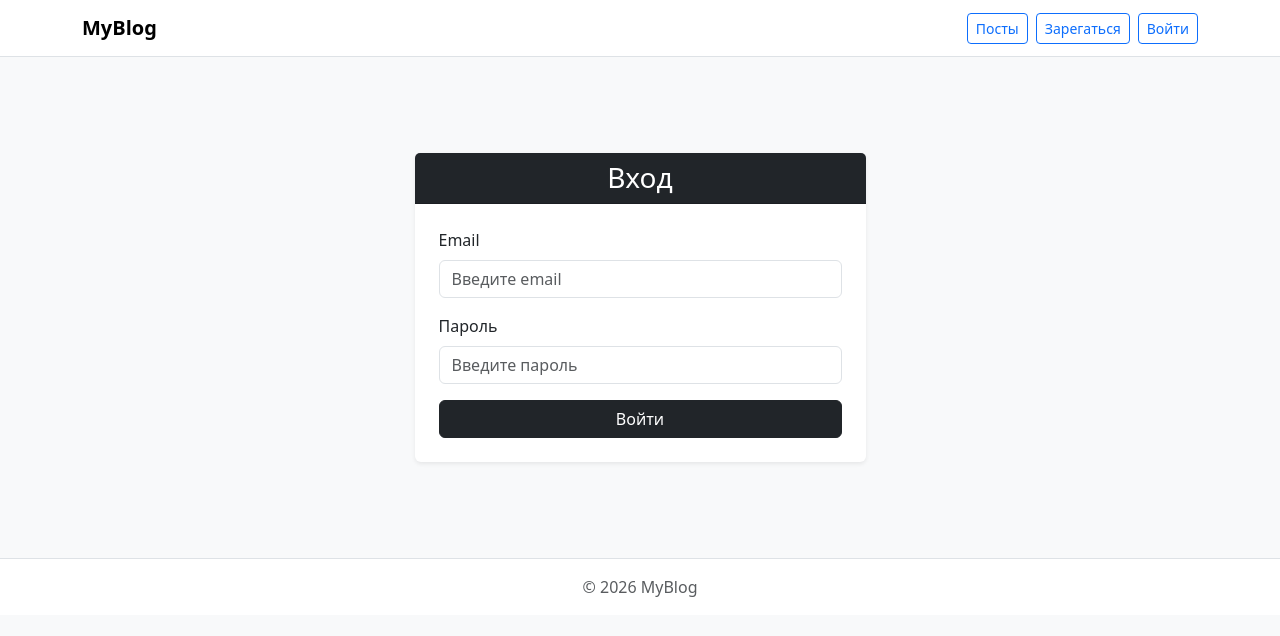
After one commit to fortnite2incel/fourthmonth, a Django app: page /users/login/ in a window 1280 px wide. The commit adds this page. Shown: the top 636 px of the page. Run offline with Django 5.2, Linux system fonts and the light colour scheme.

Commit message:
initial commit

```diff
--- a/blog/urls.py
+++ b/blog/urls.py
@@ -32,7 +32,7 @@ from posts.views import (
     edit_post,
 )
 
-from users.views import register_user
+from users.views import register_user, login_user, logout_user
 
 urlpatterns = [
     path("admin/", admin.site.urls),
@@ -47,6 +47,8 @@ urlpatterns = [
 
     path("post/create/", create_post, name="post_create"),
     path("users/register/", register_user, name="register"),
+    path("users/login/", login_user, name="login"),
+    path("users/logout/", logout_user, name="logout"),
 
     path("my/", MyPostListView.as_view(), name="my_posts"),
     path("<int:pk>/edit/", edit_post, name="edit_post"),
--- a/posts/views.py
+++ b/posts/views.py
@@ -2,6 +2,7 @@ from django.contrib.auth.decorators import login_required
 from django.contrib.auth.mixins import LoginRequiredMixin
 from django.http import HttpRequest, HttpResponse
 from django.shortcuts import get_object_or_404, redirect, render
+from django.contrib.auth.decorators import login_required
 from django.views.generic import DetailView, ListView
 
 from posts.forms import CategoryModelForm, PostModelForm
--- a/templates/base.html
+++ b/templates/base.html
@@ -5,6 +5,7 @@
     <meta name="viewport" content="width=device-width, initial-scale=1.0">
     <title>{% block title %}Блог{% endblock %}</title>
 
+    <!-- Bootstrap 5 -->
     <link href="https://cdn.jsdelivr.net/npm/bootstrap@5.3.8/dist/css/bootstrap.min.css"
           rel="stylesheet">
 
@@ -24,6 +25,8 @@
 </head>
 <body>
 
+    <!-- Навигация -->
+<!-- Навигация -->
 <nav class="navbar navbar-light bg-white border-bottom">
 <div class="container">
 
@@ -31,29 +34,55 @@
         MyBlog
     </a>
 
-        <div class="d-flex gap-2">
+    <!-- 👇 Приветствие пользователя -->
+    <div class="d-flex align-items-center gap-3">
+
+        {% if request.user.is_authenticated %}
+            <div class="text-muted small">
+                Привет, <span class="fw-semibold text-dark">
+                    {{ request.user.email }}
+                </span>
+            </div>
+        {% endif %}
+
+    </div>
+
+    <div class="d-flex gap-2 align-items-center">
 
         <a href="{% url 'posts' %}" class="btn btn-sm btn-outline-primary">
             Посты
         </a>
+
+        {% if not request.user.is_authenticated %}
             <a href="{% url 'register' %}" class="btn btn-sm btn-outline-primary">
                 Зарегаться
             </a>
 
+            <a href="{% url 'login' %}" class="btn btn-sm btn-outline-primary">
+                Войти
+            </a>
+
+        {% else %}
+            <a href="{% url 'logout' %}" class="btn btn-sm btn-outline-danger">
+                Выйти
+            </a>
             <a href="{% url 'post_create' %}" class="btn btn-sm btn-primary">
             + Создать пост
             </a>
+        {% endif %}
 
     </div>
 
 </div>
 </nav>
 
+    <!-- Контент -->
     <main class="container py-5">
         {% block content %}
         {% endblock %}
     </main>
 
+    <!-- Footer -->
     <footer class="border-top bg-white py-3 mt-5">
         <div class="container text-center text-muted">
             © 2026 MyBlog
--- /dev/null
+++ b/templates/users/login.html
@@ -0,0 +1,61 @@
+{% extends 'base.html' %}
+
+{% block title %}
+    Вход
+{% endblock %}
+
+{% block content %}
+
+<div class="row justify-content-center">
+    <div class="col-md-5">
+
+        <div class="card shadow-sm border-0 mt-5">
+            <div class="card-header bg-dark text-white text-center">
+                <h3 class="mb-0">Вход</h3>
+            </div>
+
+            <div class="card-body p-4">
+
+                {% if form.errors %}
+                    <div class="alert alert-danger">
+                        Неверный email или пароль.
+                    </div>
+                {% endif %}
+
+                <form method="post">
+                    {% csrf_token %}
+
+                    <div class="mb-3">
+                        <label class="form-label">Email</label>
+                        <input
+                            type="text"
+                            name="email"
+                            class="form-control"
+                            placeholder="Введите email"
+                            required
+                        >
+                    </div>
+
+                    <div class="mb-3">
+                        <label class="form-label">Пароль</label>
+                        <input
+                            type="password"
+                            name="password"
+                            class="form-control"
+                            placeholder="Введите пароль"
+                            required
+                        >
+                    </div>
+
+                    <button type="submit" class="btn btn-dark w-100">
+                        Войти
+                    </button>
+                </form>
+
+            </div>
+        </div>
+
+    </div>
+</div>
+
+{% endblock %}
--- a/users/form.py
+++ b/users/form.py
@@ -21,3 +21,7 @@ class UserForm(forms.ModelForm):
             raise forms.ValidationError("Пароли должны совпадать!")
 
         return cleaned_data
+
+class LoginForm(forms.Form):
+    email = forms.EmailField()
+    password = forms.CharField()
--- a/users/views.py
+++ b/users/views.py
@@ -1,10 +1,11 @@
-from django.contrib.auth import login
+import uuid
+from django.contrib.auth import login, logout
 from django.contrib.auth.models import User
 from django.db.utils import IntegrityError
 from django.http.request import HttpRequest
 from django.shortcuts import redirect, render
 
-from users.form import UserForm
+from users.form import UserForm, LoginForm
 
 
 def register_user(request: HttpRequest):
@@ -15,12 +16,37 @@ def register_user(request: HttpRequest):
         try:
             if form.is_valid():
                 user = User(email=form.cleaned_data["email"])
+                user.username = str(uuid.uuid4())
                 raw_password = form.cleaned_data["password"]
 
                 user.set_password(raw_password)
                 user.save()
                 login(request, user)
                 return redirect("posts")
-        except IntegrityError:
+        except IntegrityError as e:
+            print(e)
             form.add_error("email", "Пользователь с таким email уже существует!")
     return render(request, "users/register.html", context={"form": form})
+
+
+def login_user(request: HttpRequest):
+    form = LoginForm()
+
+    if request.method.lower() == "post":
+        form = LoginForm(request.POST)
+
+        if form.is_valid():
+            cleaned_data = form.cleaned_data
+            user = User.objects.get(email=cleaned_data["email"])
+            if user.check_password(cleaned_data["password"]):
+                login(request, user)
+                return redirect("posts")
+            form.add_error("password", "Wrong password!")
+
+    return render(request, "users/login.html", {"form": form})
+
+
+def logout_user(request: HttpRequest):
+    if request.user.is_authenticated:
+        logout(request)
+    return redirect("posts")
```
Also changed, not shown: blog/settings.py (+5 -2 lines), package.json (added, +23 -0 lines), db.sqlite3, media/catkebab.webp (added), package-lock.json (added), templates/posts/create_post.html (renamed from templates/posts/create_posts.html), templates/users/register.html (renamed from templates/users/reg.html), 1 other file. Lines whose indentation alone changed are shown as unchanged.
